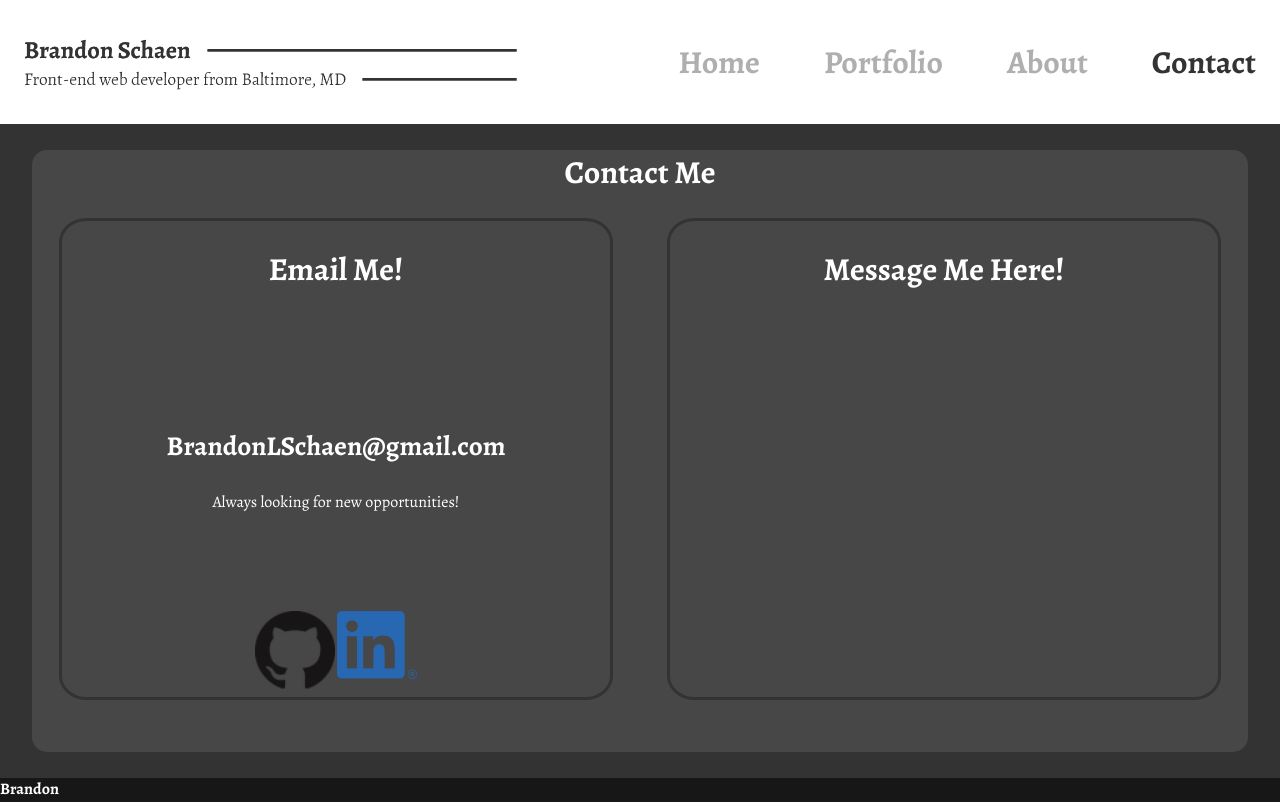
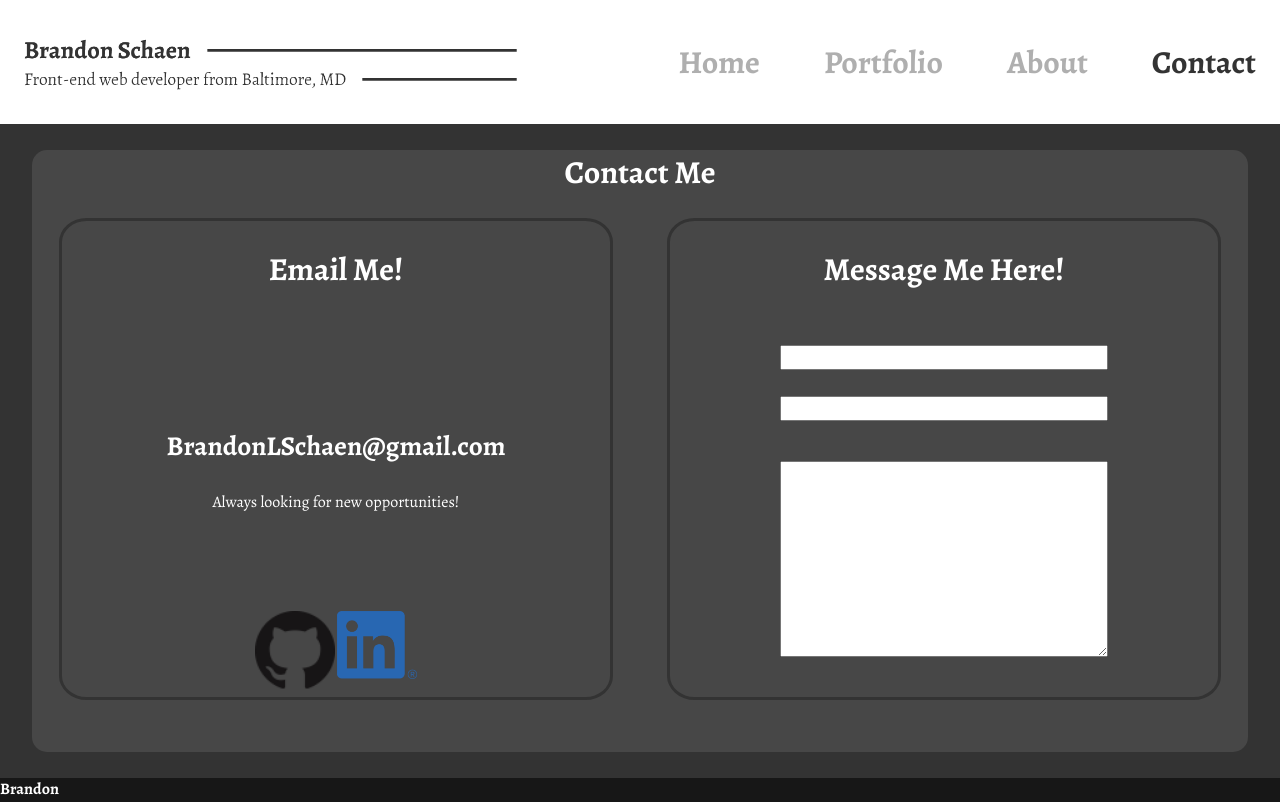
Before and after one commit to SonniSonni/Brandon-Portfolio, a React (Create React App) app: page /contact in a window 1280 px wide. Built offline with nearby package versions, Linux system fonts and the light colour scheme.

Commit message:
Created basic form and sized and cenetered things

```diff
--- a/src/Components/ContactPage/ContactPage.css
+++ b/src/Components/ContactPage/ContactPage.css
@@ -42,6 +42,16 @@ h1{
 .email h3{
   font-size: 1.7em;
 }
+.contact-socials{
+  display: flex;
+  justify-content: space-around;
+  width:30%;
+  margin-left:auto;
+  margin-right:auto;
+}
+.contact-socials a img{
+  width:5em;
+}
 
 .message{
   text-align: center;
@@ -49,15 +59,18 @@ h1{
   width:45%;
   border-radius: 5%;
 }
-
-.contact-socials{
+.contact-form{
   display: flex;
-  justify-content: space-around;
-  width:30%;
-  margin-left:auto;
-  margin-right:auto;
+  flex-direction: column;
+  justify-content: center;
+  width:60%;
+  margin-left: auto;
+  margin-right: auto;
 }
 
-.contact-socials a img{
-  width:5em;
+.contact-form input{
+  margin-top:2em;
 }
+.contact-form textarea{
+  margin-top:3em;
+}
--- a/src/Components/ContactPage/ContactPage.js
+++ b/src/Components/ContactPage/ContactPage.js
@@ -8,6 +8,7 @@ const ContactPage = () => (
     <div className="contact-container">
       <h1>Contact Me</h1>
       <div className="email-containers">
+
         <div className="email">
           <h2>Email Me!</h2>
           <div className="contact-info">
@@ -20,9 +21,16 @@ const ContactPage = () => (
             <a href="https://www.linkedin.com/in/brandon-schaen/" target="_blank" rel="noopener noreferrer"> <img src={link} alt="Linked-In Logo"/> </a>
           </div>
         </div>
+
         <div className="message">
           <h2>Message Me Here!</h2>
+          <form className="contact-form">
+            <input type="email" name="" id=""/>
+            <input type="text" name="" id=""/>
+            <textarea name="" id="" cols="30" rows="10"></textarea>
+          </form>
         </div>
+
       </div>
     </div>
   </div>
```
